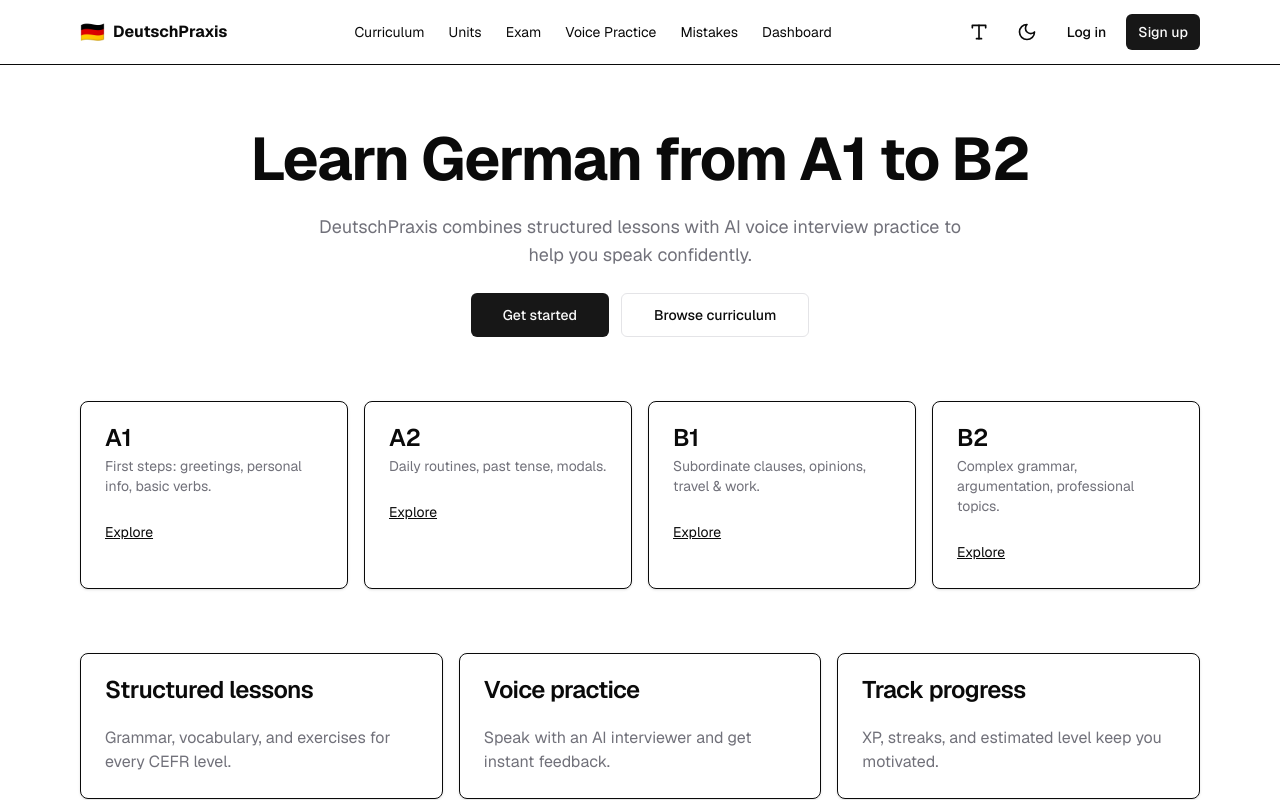
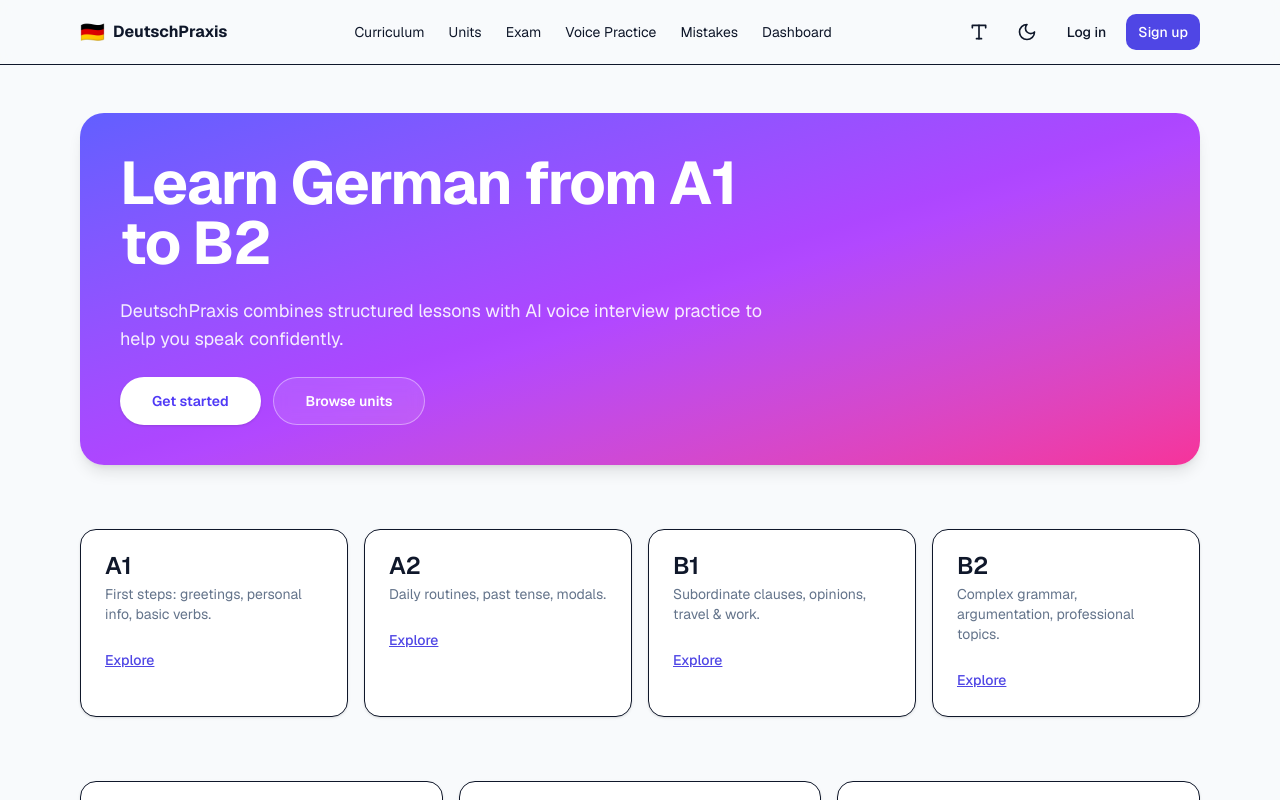
Before and after one commit to davidsmith24u-blip/Deutsch-praxis, a Next.js app: page / in a window 1280 px wide. Shown: the top 800 px of the page. Built offline with nearby package versions, Linux system fonts and the light colour scheme; no server answers.

Commit message:
Add units for A2/B1/B2 and refresh visual design

```diff
--- a/src/app/globals.css
+++ b/src/app/globals.css
@@ -1,48 +1,48 @@
 @import "tailwindcss";
 
 :root {
-  --background: #ffffff;
-  --foreground: #0a0a0a;
+  --background: #f8fafc;
+  --foreground: #0f172a;
   --card: #ffffff;
-  --card-foreground: #0a0a0a;
+  --card-foreground: #0f172a;
   --popover: #ffffff;
-  --popover-foreground: #0a0a0a;
-  --primary: #171717;
-  --primary-foreground: #fafafa;
-  --secondary: #f4f4f5;
-  --secondary-foreground: #171717;
-  --muted: #f4f4f5;
-  --muted-foreground: #71717a;
-  --accent: #f4f4f5;
-  --accent-foreground: #171717;
+  --popover-foreground: #0f172a;
+  --primary: #4f46e5;
+  --primary-foreground: #ffffff;
+  --secondary: #eef2ff;
+  --secondary-foreground: #312e81;
+  --muted: #f1f5f9;
+  --muted-foreground: #64748b;
+  --accent: #eef2ff;
+  --accent-foreground: #312e81;
   --destructive: #ef4444;
-  --destructive-foreground: #fafafa;
-  --border: #e4e4e7;
-  --input: #e4e4e7;
-  --ring: #171717;
-  --radius: 0.5rem;
+  --destructive-foreground: #ffffff;
+  --border: #e2e8f0;
+  --input: #e2e8f0;
+  --ring: #4f46e5;
+  --radius: 0.75rem;
 }
 
 .dark {
-  --background: #0a0a0a;
-  --foreground: #fafafa;
-  --card: #0a0a0a;
-  --card-foreground: #fafafa;
-  --popover: #0a0a0a;
-  --popover-foreground: #fafafa;
-  --primary: #fafafa;
-  --primary-foreground: #171717;
-  --secondary: #27272a;
-  --secondary-foreground: #fafafa;
-  --muted: #27272a;
-  --muted-foreground: #a1a1aa;
-  --accent: #27272a;
-  --accent-foreground: #fafafa;
+  --background: #0b1020;
+  --foreground: #e2e8f0;
+  --card: #111827;
+  --card-foreground: #e2e8f0;
+  --popover: #111827;
+  --popover-foreground: #e2e8f0;
+  --primary: #818cf8;
+  --primary-foreground: #0b1020;
+  --secondary: #1e293b;
+  --secondary-foreground: #e2e8f0;
+  --muted: #1e293b;
+  --muted-foreground: #94a3b8;
+  --accent: #1e293b;
+  --accent-foreground: #e2e8f0;
   --destructive: #7f1d1d;
   --destructive-foreground: #fafafa;
-  --border: #27272a;
-  --input: #27272a;
-  --ring: #d4d4d8;
+  --border: #1f2937;
+  --input: #1f2937;
+  --ring: #818cf8;
 }
 
 @theme inline {
--- a/src/app/page.tsx
+++ b/src/app/page.tsx
@@ -4,21 +4,23 @@ import { LEVELS } from "@/data/curriculum";
 
 export default function Home() {
   return (
-    <div className="mx-auto max-w-6xl px-4 py-16 space-y-16">
-      <section className="text-center space-y-6">
+    <div className="mx-auto max-w-6xl px-4 py-12 space-y-16">
+      <section className="relative overflow-hidden rounded-3xl bg-gradient-to-br from-indigo-500 via-purple-500 to-pink-500 p-10 text-white shadow-lg">
+        <div className="relative z-10 max-w-2xl space-y-6">
           <h1 className="text-4xl font-bold tracking-tight sm:text-6xl">
             Learn German from A1 to B2
           </h1>
-        <p className="mx-auto max-w-2xl text-lg text-muted-foreground">
+          <p className="text-lg text-white/90">
             DeutschPraxis combines structured lessons with AI voice interview practice to help you speak confidently.
           </p>
-        <div className="flex justify-center gap-3">
-          <Link href="/signup" className="inline-flex h-11 items-center justify-center rounded-md bg-primary px-8 text-sm font-medium text-primary-foreground hover:bg-primary/90">
+          <div className="flex flex-wrap gap-3">
+            <Link href="/signup" className="inline-flex h-12 items-center justify-center rounded-full bg-white px-8 text-sm font-semibold text-indigo-600 shadow hover:bg-white/90">
               Get started
             </Link>
-          <Link href="/curriculum" className="inline-flex h-11 items-center justify-center rounded-md border border-input bg-background px-8 text-sm font-medium hover:bg-accent">
-            Browse curriculum
+            <Link href="/units" className="inline-flex h-12 items-center justify-center rounded-full border border-white/40 bg-white/10 px-8 text-sm font-semibold text-white backdrop-blur hover:bg-white/20">
+              Browse units
             </Link>
+          </div>
         </div>
       </section>
 
@@ -30,7 +32,7 @@ export default function Home() {
               <CardDescription>{l.description}</CardDescription>
             </CardHeader>
             <CardContent>
-              <Link href="/curriculum" className="text-sm underline">Explore</Link>
+              <Link href="/units" className="text-sm font-medium text-primary underline">Explore</Link>
             </CardContent>
           </Card>
         ))}
@@ -38,7 +40,7 @@ export default function Home() {
 
       <section className="grid gap-4 md:grid-cols-3">
         <Card>
-          <CardHeader><CardTitle>Structured lessons</CardTitle></CardHeader>
+          <CardHeader><CardTitle>Structured units</CardTitle></CardHeader>
           <CardContent className="text-muted-foreground">Grammar, vocabulary, and exercises for every CEFR level.</CardContent>
         </Card>
         <Card>
--- a/src/components/ui/card.tsx
+++ b/src/components/ui/card.tsx
@@ -2,7 +2,7 @@ import * as React from "react";
 import { cn } from "@/lib/utils";
 
 export function Card({ className, ...props }: React.HTMLAttributes<HTMLDivElement>) {
-  return <div className={cn("rounded-lg border bg-card text-card-foreground shadow-sm", className)} {...props} />;
+  return <div className={cn("rounded-xl border bg-card text-card-foreground shadow-sm transition-shadow hover:shadow-md", className)} {...props} />;
 }
 export function CardHeader({ className, ...props }: React.HTMLAttributes<HTMLDivElement>) {
   return <div className={cn("flex flex-col space-y-1.5 p-6", className)} {...props} />;
--- a/src/data/units.ts
+++ b/src/data/units.ts
@@ -87,6 +87,106 @@ export const UNITS: Unit[] = [
       { id: "a1u3-sp1", skill: "sprechen", type: "speaking", prompt: "Order food at a café in German.", modelAnswer: "Ich hätte gerne ..., bitte." },
     ],
   },
+
+// A2 units
+{
+  id: "a2-u1",
+  level: "A2",
+  title: "Unit 1: Daily Routine",
+  description: "Describe your day and daily habits.",
+  objective: "You can describe your daily routine and ask about someone else's.",
+  recycles: ["greetings", "time", "verbs"],
+  order: 1,
+  unlockThreshold: 0,
+  exercises: [
+    { id: "a2u1-h1", skill: "hoeren", type: "mcq", prompt: "What time does she wake up?", options: ["6:00", "7:00", "8:00"], answer: "7:00", audioText: "Ich stehe um sieben Uhr auf.", transcript: "Ich stehe um sieben Uhr auf." },
+    { id: "a2u1-r1", skill: "lesen", type: "truefalse", prompt: "The text says he works from home.", options: ["True", "False"], answer: "True" },
+    { id: "a2u1-s1", skill: "schreiben", type: "writing", prompt: "Write about your morning routine (3-4 sentences).", modelAnswer: "Ich stehe um 7 Uhr auf. Dann frühstücke ich. Um 8 Uhr gehe ich zur Arbeit." },
+    { id: "a2u1-sp1", skill: "sprechen", type: "speaking", prompt: "Describe your daily routine.", modelAnswer: "Ich stehe um ... auf. Dann ...", taskType: "free" },
+  ],
+},
+{
+  id: "a2-u2",
+  level: "A2",
+  title: "Unit 2: Hobbies & Free Time",
+  description: "Talk about hobbies and preferences.",
+  objective: "You can talk about your hobbies and ask others about theirs.",
+  recycles: ["modals", "preferences"],
+  order: 2,
+  unlockThreshold: 60,
+  exercises: [
+    { id: "a2u2-h1", skill: "hoeren", type: "gapfill", prompt: "Fill in: Ich spiele gern ___.", answer: "Fußball", audioText: "Ich spiele gern Fußball.", transcript: "Ich spiele gern Fußball." },
+    { id: "a2u2-r1", skill: "lesen", type: "mcq", prompt: "What does 'Ich mag Musik' mean?", options: ["I make music", "I like music", "I play music"], answer: "I like music" },
+    { id: "a2u2-s1", skill: "schreiben", type: "writing", prompt: "Write about your favorite hobby.", modelAnswer: "Mein Hobby ist Lesen. Ich lese jeden Abend." },
+    { id: "a2u2-sp1", skill: "sprechen", type: "speaking", prompt: "Talk about your hobbies for 30 seconds.", modelAnswer: "In meiner Freizeit...", taskType: "free", timeLimit: 30 },
+  ],
+},
+// B1 units
+{
+  id: "b1-u1",
+  level: "B1",
+  title: "Unit 1: Travel & Experiences",
+  description: "Talk about trips and experiences.",
+  objective: "You can describe a trip and share experiences.",
+  recycles: ["Perfekt", "subordinate clauses"],
+  order: 1,
+  unlockThreshold: 0,
+  exercises: [
+    { id: "b1u1-h1", skill: "hoeren", type: "mcq", prompt: "Where did she travel?", options: ["Spain", "Italy", "France"], answer: "Italy", audioText: "Ich war letztes Jahr in Italien.", transcript: "Ich war letztes Jahr in Italien." },
+    { id: "b1u1-r1", skill: "lesen", type: "truefalse", prompt: "The writer enjoyed the food.", options: ["True", "False"], answer: "True" },
+    { id: "b1u1-s1", skill: "schreiben", type: "writing", prompt: "Write a short email about a recent trip.", modelAnswer: "Liebe Anna, ich war in Italien. Es war toll. Viele Grüße, Tom." },
+    { id: "b1u1-sp1", skill: "sprechen", type: "speaking", prompt: "Describe a memorable trip.", modelAnswer: "Ich war in ... Es war ...", taskType: "free" },
+  ],
+},
+{
+  id: "b1-u2",
+  level: "B1",
+  title: "Unit 2: Work & Career",
+  description: "Discuss work, applications, and career goals.",
+  objective: "You can talk about your job and career plans.",
+  recycles: ["modals", "opinions"],
+  order: 2,
+  unlockThreshold: 60,
+  exercises: [
+    { id: "b1u2-h1", skill: "hoeren", type: "gapfill", prompt: "Fill in: Ich arbeite als ___.", answer: "Ingenieur", audioText: "Ich arbeite als Ingenieur.", transcript: "Ich arbeite als Ingenieur." },
+    { id: "b1u2-r1", skill: "lesen", type: "mcq", prompt: "What is required for the job?", options: ["Experience", "Degree", "Both"], answer: "Both" },
+    { id: "b1u2-s1", skill: "schreiben", type: "writing", prompt: "Write a short job application email.", modelAnswer: "Sehr geehrte Damen und Herren, ich bewerbe mich um..." },
+    { id: "b1u2-sp1", skill: "sprechen", type: "speaking", prompt: "Answer: Why do you want this job?", modelAnswer: "Ich möchte diese Stelle, weil...", taskType: "questions", timeLimit: 60 },
+  ],
+},
+// B2 units
+{
+  id: "b2-u1",
+  level: "B2",
+  title: "Unit 1: Society & Media",
+  description: "Discuss news, society, and media.",
+  objective: "You can express and justify opinions on social topics.",
+  recycles: ["connectors", "argumentation"],
+  order: 1,
+  unlockThreshold: 0,
+  exercises: [
+    { id: "b2u1-h1", skill: "hoeren", type: "mcq", prompt: "What is the main topic of the discussion?", options: ["Climate", "Technology", "Education"], answer: "Technology", audioText: "In dieser Sendung geht es um Technologie.", transcript: "In dieser Sendung geht es um Technologie." },
+    { id: "b2u1-r1", skill: "lesen", type: "truefalse", prompt: "The author supports the new law.", options: ["True", "False"], answer: "False" },
+    { id: "b2u1-s1", skill: "schreiben", type: "writing", prompt: "Write a short opinion text (5 sentences) about social media.", modelAnswer: "Soziale Medien haben Vor- und Nachteile. Einerseits..." },
+    { id: "b2u1-sp1", skill: "sprechen", type: "speaking", prompt: "Argue: Is remote work better than office work?", modelAnswer: "Ich bin der Meinung, dass...", taskType: "roleplay" },
+  ],
+},
+{
+  id: "b2-u2",
+  level: "B2",
+  title: "Unit 2: Professional Communication",
+  description: "Meetings, presentations, and negotiations.",
+  objective: "You can participate in professional meetings and presentations.",
+  recycles: ["relative clauses", "advanced connectors"],
+  order: 2,
+  unlockThreshold: 60,
+  exercises: [
+    { id: "b2u2-h1", skill: "hoeren", type: "gapfill", prompt: "Fill in: Die Präsentation beginnt um ___.", answer: "neun", audioText: "Die Präsentation beginnt um neun Uhr.", transcript: "Die Präsentation beginnt um neun Uhr." },
+    { id: "b2u2-r1", skill: "lesen", type: "mcq", prompt: "What is the meeting about?", options: ["Budget", "Hiring", "Strategy"], answer: "Strategy" },
+    { id: "b2u2-s1", skill: "schreiben", type: "writing", prompt: "Write a meeting summary email.", modelAnswer: "Sehr geehrte Kollegen, hier die Zusammenfassung..." },
+    { id: "b2u2-sp1", skill: "sprechen", type: "speaking", prompt: "Give a 60-second presentation about your project.", modelAnswer: "Mein Projekt beschäftigt sich mit...", taskType: "questions", timeLimit: 60 },
+  ],
+},
 ];
 
 export const LEVELS = [
```
Lines whose indentation alone changed are shown as unchanged.
